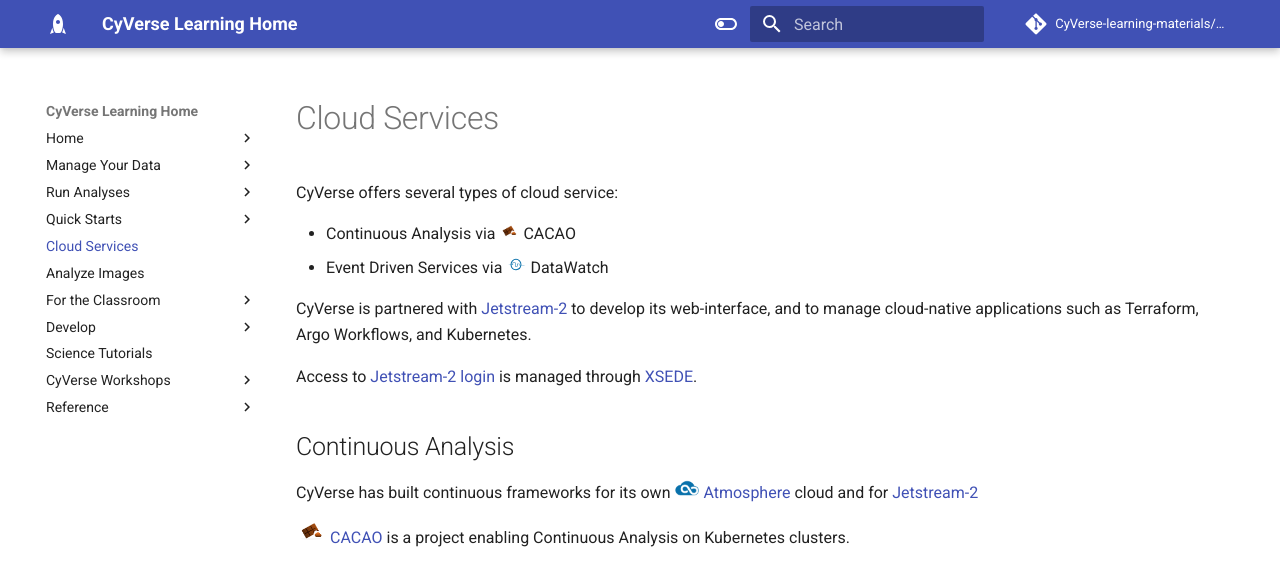
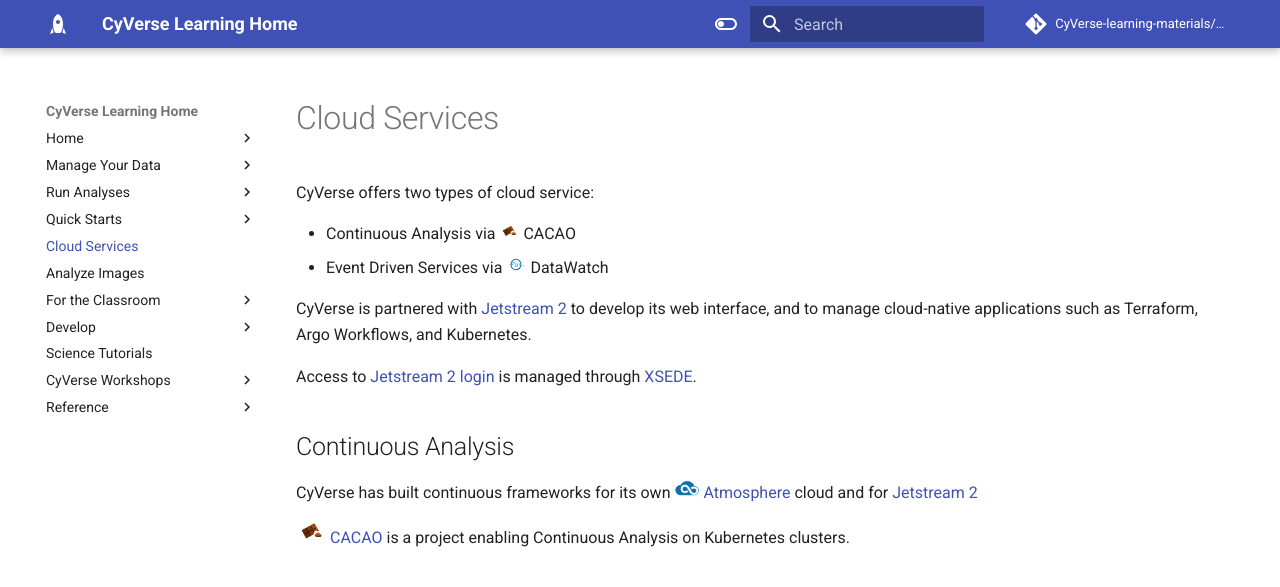
Before and after one commit to CyVerse-learning-materials/learning-materials-home, an MkDocs documentation site: the page built from docs/cloud/index.md, in a window 1280 px wide. Shown: the top 587 px of the page. Built offline with MkDocs 1.6.1 and Material for MkDocs 9.7.7, drawn with Linux system fonts in a browser that asks for light colours; some web fonts are replaced; a script that is not in the unit is left out; comment, search, counter and statistics services are not loaded.

Commit message:
Corrected name spelling

```diff
--- a/docs/cloud/index.md
+++ b/docs/cloud/index.md
@@ -1,19 +1,19 @@
 # Cloud Services
 
-CyVerse offers several types of cloud service:
+CyVerse offers two types of cloud service:
 
 - Continuous Analysis via ![](../assets/atmosphere/cacao.png){ width="20" } CACAO
 - Event Driven Services via ![](../assets/de/icons/datawatchIcon.svg){ width="20"} DataWatch
 
-CyVerse is partnered with [Jetstream-2](https://jetstream-cloud.org/){target=_blank} to develop its web-interface, and to manage cloud-native applications such as Terraform, Argo Workflows, and Kubernetes.
+CyVerse is partnered with [Jetstream 2](https://jetstream-cloud.org/){target=_blank} to develop its web interface, and to manage cloud-native applications such as Terraform, Argo Workflows, and Kubernetes.
 
-Access to [Jetstream-2 login](https://use.jetstream-cloud.org/application){target=_blank} is managed through [XSEDE](https://portal.xsede.org){target=_blank}.
+Access to [Jetstream 2 login](https://use.jetstream-cloud.org/application){target=_blank} is managed through [XSEDE](https://portal.xsede.org){target=_blank}.
 
 ## Continuous Analysis
 
 [atmo]: ../assets/atmosphere/cacao-04.png
 [cacao]: ../assets/atmosphere/cacao.png
 
-CyVerse has built continuous frameworks for its own [![][atmo]{width=25}](https://atmo.cyverse.org){target=_blank} [Atmosphere](https://atmo.cyverse.org){target=_blank} cloud and for [Jetstream-2](https://jetstream-cloud.org){target=_blank}
+CyVerse has built continuous frameworks for its own [![][atmo]{width=25}](https://atmo.cyverse.org){target=_blank} [Atmosphere](https://atmo.cyverse.org){target=_blank} cloud and for [Jetstream 2](https://jetstream-cloud.org){target=_blank}
 
 [![][cacao]{width=30}](https://gitlab.com/cyverse/cacao/-/blob/master/README.md){target=_blank} [CACAO](https://gitlab.com/cyverse/cacao/-/blob/master/README.md){target=_blank} is a project enabling Continuous Analysis on Kubernetes clusters.
```
